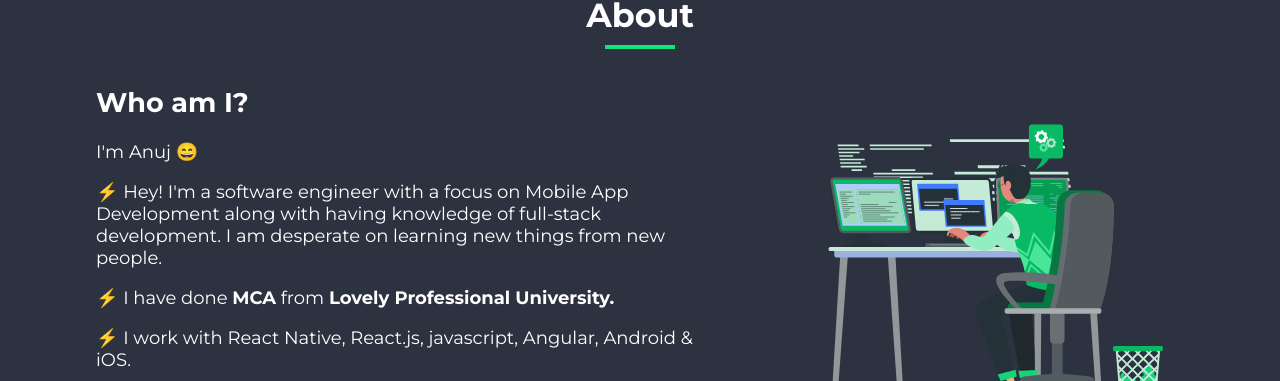
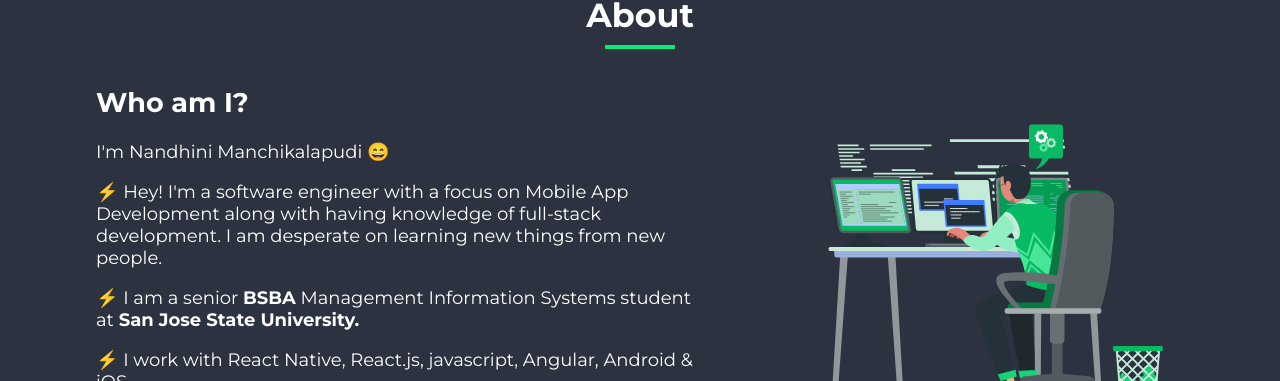
Before and after one commit to nandhinimanchi/portfoliowebsite, a React (Create React App) app: page / in a window 1280 px wide. Shown: the part 992-1373 px from the top of the page. Built offline with nearby package versions, Linux system fonts and the light colour scheme.

Commit message:
Update About.js

```diff
--- a/src/components/about/About.js
+++ b/src/components/about/About.js
@@ -15,7 +15,7 @@ const About = () => {
           <div className="about-text">
             <h2>Who am I?</h2>
             <p>
-              I'm Anuj{' '}
+              I'm Nandhini Manchikalapudi{' '}
               <span role="img" aria-label="lightning">
                 😄
               </span>{' '}
@@ -30,7 +30,7 @@ const About = () => {
               <span role="img" aria-label="lightning">
                 ⚡
               </span>{' '}
-              I have done <b>MCA</b> from <b>Lovely Professional University.</b>
+              I am a senior <b>BSBA</b> Management Information Systems student at <b>San Jose State University.</b>
             </p>
             <p>
               <span role="img" aria-label="lightning">
```
